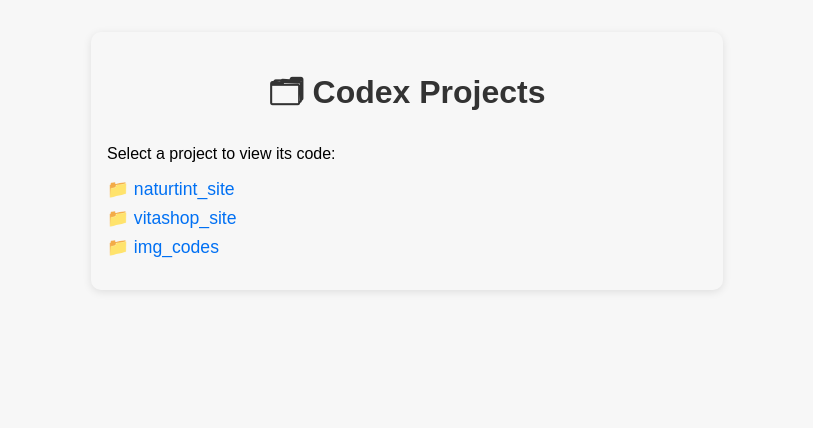
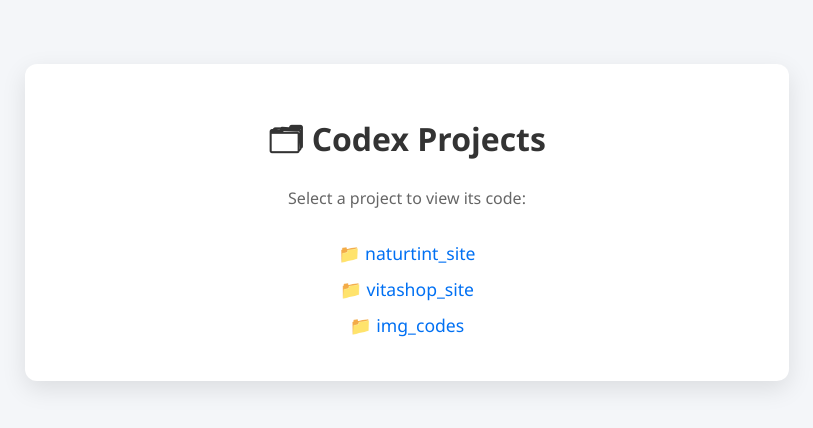
Before and after one commit to Dave8011/Codex, a plain HTML site: page index.html in a window 1280 px wide. Shown: the whole page, without its empty margins (233-1046 px from the left). Drawn offline with Linux system fonts and the light colour scheme.

Commit message:
Update style.css

```diff
--- a/style.css
+++ b/style.css
@@ -1,29 +1,51 @@
 /* style.css */
 body {
-  font-family: sans-serif;
-  max-width: 600px;
-  margin: 2rem auto;
-  background-color: #f7f7f7;
-  padding: 1rem;
-  border-radius: 10px;
-  box-shadow: 0 2px 8px rgba(0,0,0,0.1);
+  background-color: #f4f6f9;
+  font-family: "Segoe UI", sans-serif;
+  margin: 0;
+  padding: 0;
 }
+
+.container {
+  max-width: 700px;
+  margin: 4rem auto;
+  background: white;
+  padding: 2rem;
+  border-radius: 12px;
+  box-shadow: 0 8px 24px rgba(0,0,0,0.1);
+  text-align: center;
+}
+
 h1 {
-  text-align: center;
+  margin-bottom: 0.5rem;
+  font-size: 2rem;
   color: #333;
 }
+
+p {
+  color: #666;
+  font-size: 1rem;
+  margin-bottom: 2rem;
+}
+
 ul {
   list-style: none;
   padding: 0;
+  margin: 0;
 }
+
 li {
-  margin: 0.5rem 0;
+  margin: 0.75rem 0;
 }
+
 a {
   text-decoration: none;
+  font-size: 1.1rem;
   color: #0070f3;
-  font-size: 1.1rem;
+  transition: 0.2s ease;
 }
+
 a:hover {
+  color: #0051a3;
   text-decoration: underline;
 }
```
